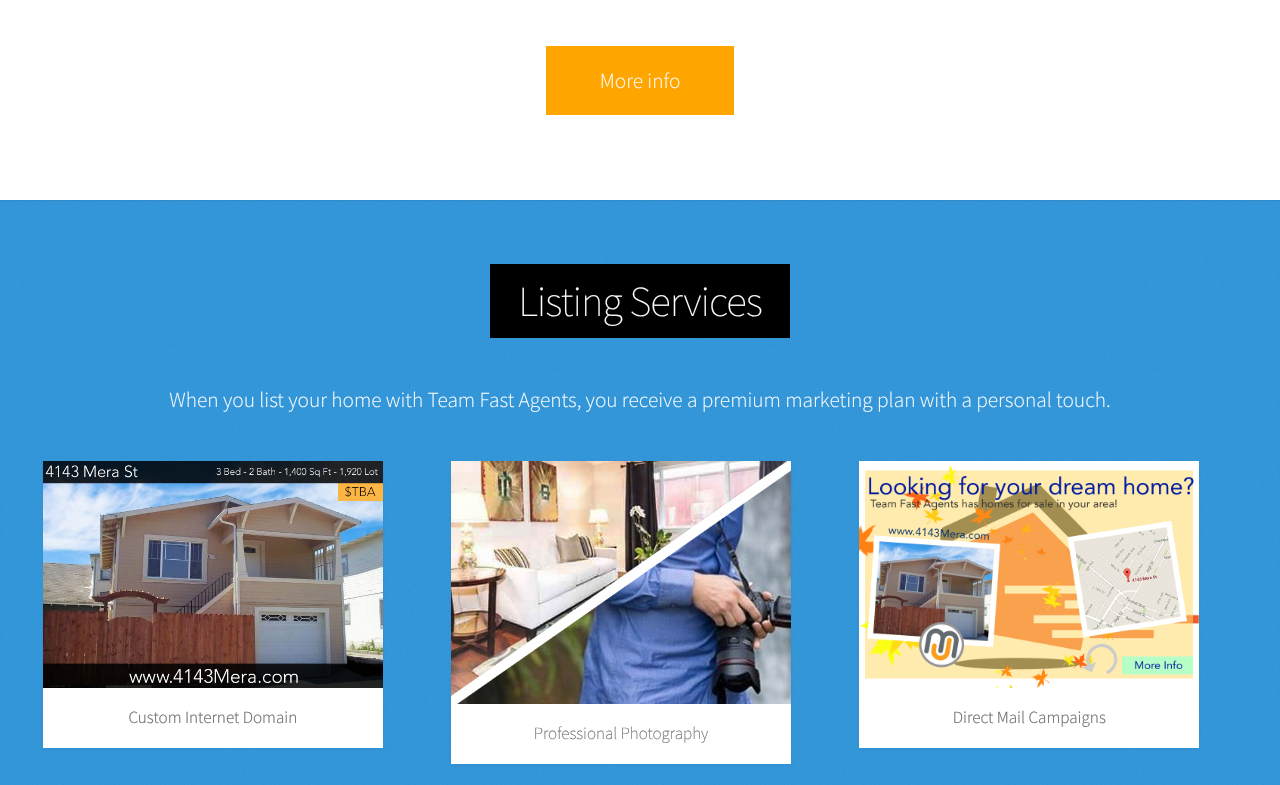
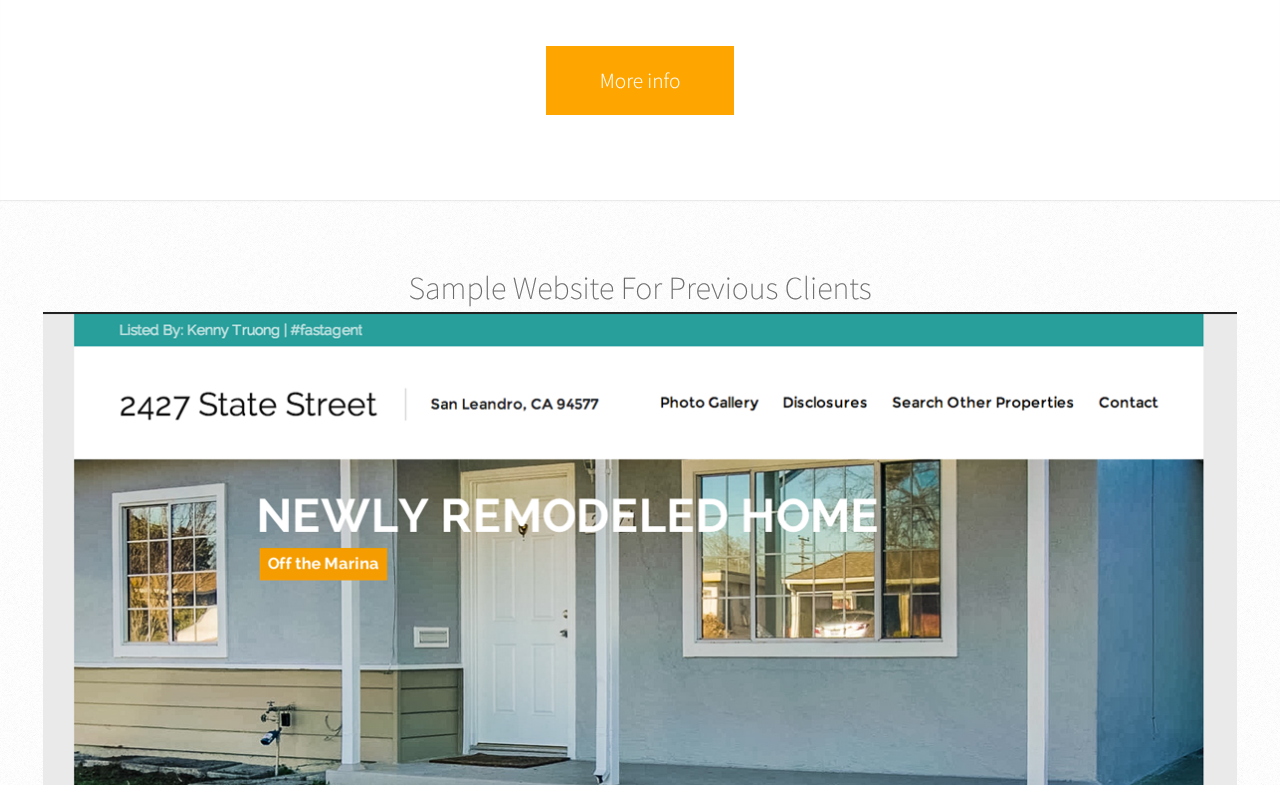
Before and after one commit to dev-david/4143mera, a PHP site: page / in a window 1280 px wide. Shown: the part 959-1744 px from the top of the page. Run offline with PHP 8.4, Linux system fonts and the light colour scheme.

Commit message:
fastbeta

```diff
--- a/index.php
+++ b/index.php
@@ -89,6 +89,17 @@
 							<footer>
 								<a href="#portfolio" class="button scrolly">More info</a>
 							</footer>
+
+						</div>
+					</section>
+
+					<!-- Beta Website -->
+					<section id="beta" class="five">
+						<div class="container">
+
+							<h3>Sample Website For Previous Clients</h3>
+							<a href="images/betahome.png" class="image full fancybox"><img src="images/betahome.png" alt="" /></a>
+
 
 						</div>
 					</section>
```
Also changed, not shown: images/betahome.png (added).
